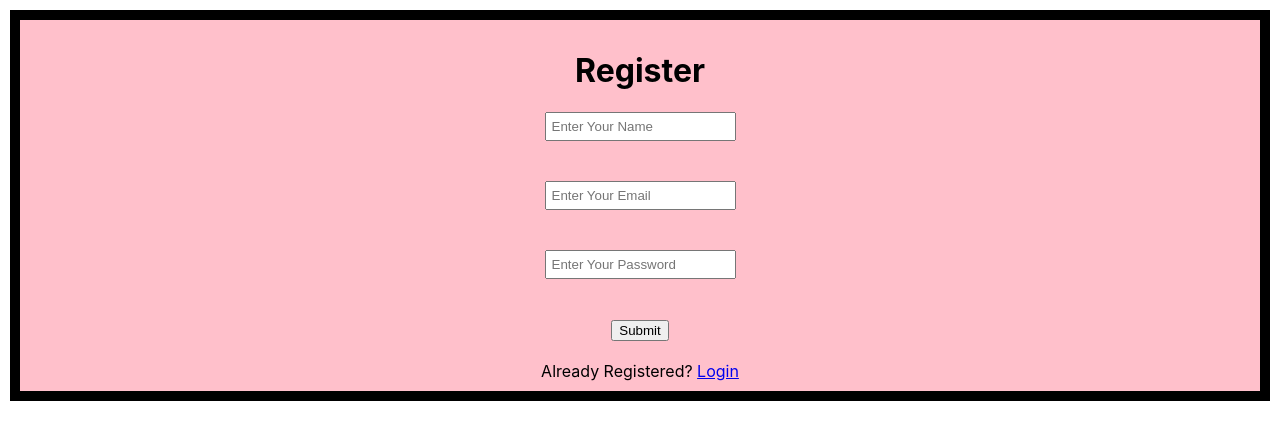
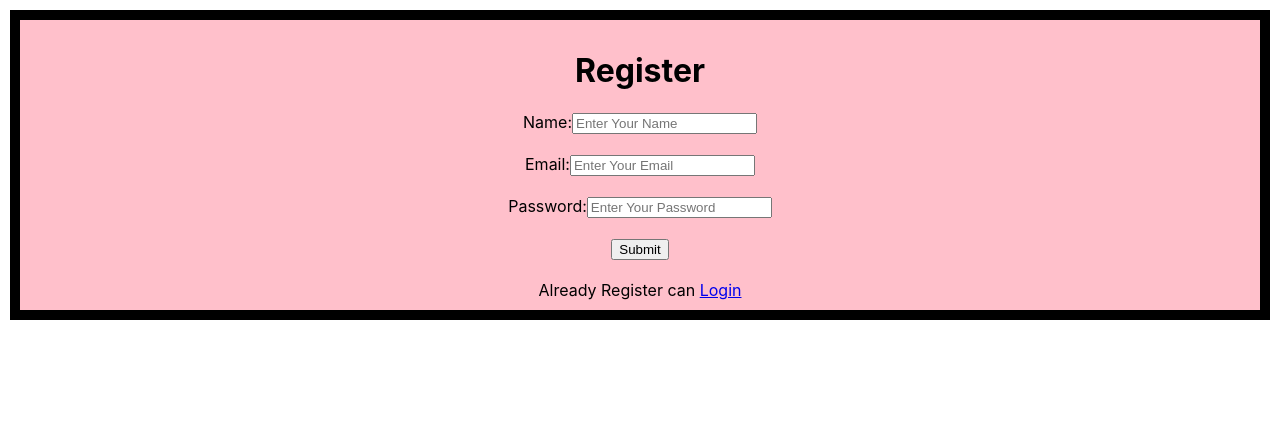
Before and after one commit to Naresh9313/Paper-3-NareshPrajapati, a React (Create React App) app in the folder Practical Exam/frontend/: page /register in a window 1280 px wide. Shown: the top 440 px of the page. Built offline with nearby package versions, Linux system fonts and the light colour scheme.

Commit message:
gwhdvsbsajkm,

```diff
--- a/Practical Exam/frontend/src/pages/Register.js
+++ b/Practical Exam/frontend/src/pages/Register.js
@@ -1,110 +1,51 @@
+import { useState } from "react";
 import { useNavigate } from "react-router-dom";
-import { Formik, Form, Field, ErrorMessage } from "formik";
-import * as Yup from "yup";
 
 function Register() {
+  const [name, setName] = useState("");
+  const [email, setEmail] = useState("");
+  const [password, setPassword] = useState("");
   const navigate = useNavigate();
 
-  const validationSchema = Yup.object({
-    name: Yup.string().required("Name is required"),
-    email: Yup.string()
-      .email("Invalid email format")
-      .required("Email is required"),
-    password: Yup.string()
-      .min(6, "Password must be at least 6 characters")
-      .required("Password is required"),
-  });
-
-  const handleSubmit = async (values) => {
+  const handleRegister = async () => {
     try {
-      const response = await fetch("http://localhost:3001/auth/register", {
+      await fetch("http://localhost:3001/auth/register", {
         method: "POST",
         headers: {
           "Content-Type": "application/json",
         },
-        body: JSON.stringify(values),
+        body: JSON.stringify({
+          name,
+          email,
+          password,
+        }),
       });
-
-      if (!response.ok) {
-        alert("Registration failed");
-        return;
-      }
-
-      alert("Register Success!");
+      alert("register sucess");
       navigate("/login");
     } catch (error) {
-      console.log("Error:", error.message);
+      console.log("error", error.message);
     }
   };
 
   return (
-    <div style={{ border: "10px solid black", padding: 10, margin: 10, background: "pink" }}>
-      <center>
-        <h1>Register</h1>
+    <>
+    <div style={{border:"10px solid black",padding:10,margin:10,background:"pink"}}>
+    <center>
+      <h1>Register</h1>
+      Name:
+      <input type="text" placeholder="Enter Your Name" onChange={(e) => setName(e.target.value)}  />
+      <br /><br/>
+      Email:
+      <input type="text" placeholder="Enter Your Email" onChange={(e) => setEmail(e.target.value)} />
+      <br /><br/>
+      Password:
+      <input type="password" placeholder="Enter Your Password" onChange={(e) => setPassword(e.target.value)} />
+      <br /><br/>
+      <button onClick={handleRegister}>Submit</button><br /><br/>
+       Already Register can <a href="/login">Login</a></center>
 
-        <Formik
-          initialValues={{ name: "", email: "", password: "" }}
-          validationSchema={validationSchema}
-          onSubmit={handleSubmit}
-        >
-          <Form>
-
-            <div>
-              <Field
-                type="text"
-                name="name"
-                placeholder="Enter Your Name"
-                style={{ padding: "5px" }}
-              />
-              <br />
-              <ErrorMessage
-                name="name"
-                component="span"
-                style={{ color: "red", fontSize: "14px" }}
-              />
-              <br /><br />
-            </div>
-
-            <div>
-              <Field
-                type="email"
-                name="email"
-                placeholder="Enter Your Email"
-                style={{ padding: "5px" }}
-              />
-              <br />
-              <ErrorMessage
-                name="email"
-                component="span"
-                style={{ color: "red", fontSize: "14px" }}
-              />
-              <br /><br />
-            </div>
-
-            <div>
-              <Field
-                type="password"
-                name="password"
-                placeholder="Enter Your Password"
-                style={{ padding: "5px" }}
-              />
-              <br />
-              <ErrorMessage
-                name="password"
-                component="span"
-                style={{ color: "red", fontSize: "14px" }}
-              />
-              <br /><br />
-            </div>
-
-            <button type="submit">Submit</button>
-          </Form>
-        </Formik>
-
-        <br />
-        Already Registered? <a href="/login">Login</a>
-      </center>
-    </div>
+</div>
+    </>
   );
 }
 
```
